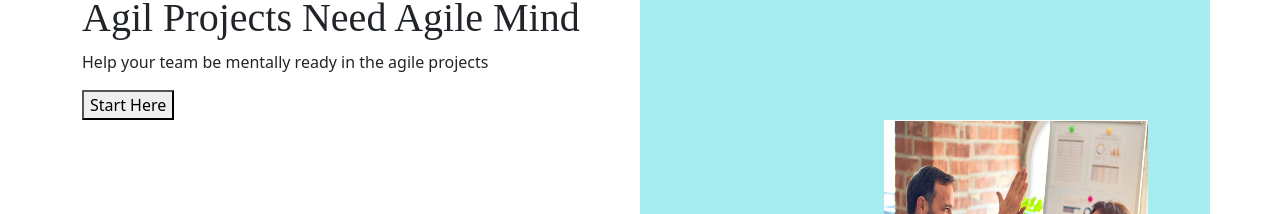
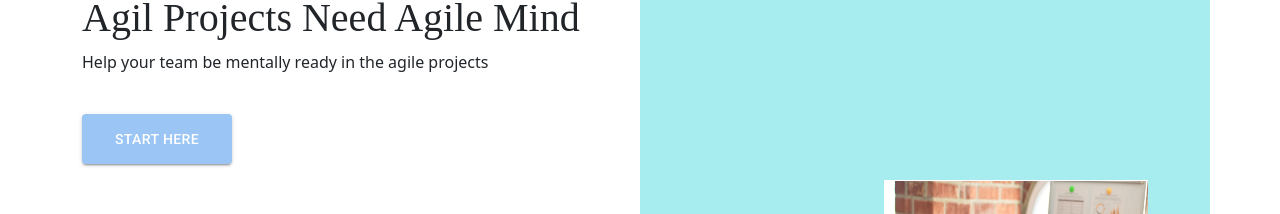
Before and after one commit to Qianwen-Pan/MindSetGo, a React (Create React App) app in the folder frontend/: page / in a window 1280 px wide. Shown: the part 206-420 px from the top of the page. Built offline with nearby package versions, Linux system fonts and the light colour scheme.

Commit message:
update home pages and routers: make some style changes

```diff
--- a/frontend/src/components/Home.jsx
+++ b/frontend/src/components/Home.jsx
@@ -2,6 +2,7 @@ import React from 'react'
 import { useNavigate} from 'react-router-dom';
 import Footer from "./Footer";
 import "../styles.css";
+import Button from "@mui/material/Button";
 
 
 export const Home = () =>
@@ -22,7 +23,15 @@ export const Home = () =>
         <div class="home_title">
            <h1>Agil Projects Need Agile Mind</h1>
            <p>Help your team be mentally ready  in the agile projects</p>
-           <button type="submit" name="start_button" onClick={start}>Start Here</button>
+
+           <Button
+                onClick={start}
+
+                variant="contained"
+                sx={{ mt: 3, mb: 2, backgroundColor: "#9AC5F4" ,width: 150, height: 50}}
+              >
+                Start Here
+              </Button>
         </div>
         <div>
            <img class="home_img" src="home1.png" id= "home1"/>
--- a/frontend/src/pages/login.js
+++ b/frontend/src/pages/login.js
@@ -50,6 +50,7 @@ export default function Login() {
     });
 
     fetch("http://localhost:5001/login", {
+      credentials: 'include',
       method: "POST",
       headers: {
         "Content-Type": "application/json",
@@ -60,12 +61,13 @@ export default function Login() {
       }),
     })
       .then((response) => {
+        console.log(response);
+        console.log(response.headers)
         if (response.ok) {
           navigate("/dashboard", { replace: true });
         }
-        response.json();
       })
-      .then((data) => console.log(data))
+      // .then((data) => console.log(data))
       .catch((error) => {
         console.error("Error:", error);
       });
--- a/frontend/src/routers/MainRouter.js
+++ b/frontend/src/routers/MainRouter.js
@@ -14,6 +14,7 @@ import {Meditation} from '../components/DashBoard/Meditation';
 
 import Login from '../pages/login';
 import Signup from "../pages/Signup";
+import Form from '../components/Form';
 
 
 
@@ -29,6 +30,7 @@ export const MainRouter = () => {
 
             <Route path="/login" element={<Login/>} />
             <Route path='/register' element={<Signup/>} />
+            <Route path='/createproject' element={<Form/>} />
             <Route path="/home" element={<Home />} />
                 <Route path="/dashBoard/*" element={<DashBoard />} >
                 <Route path="myAccount" element={<MyAccount />} />
```
Also changed, not shown: frontend/src/App.js (deleted, +0 -12 lines).
